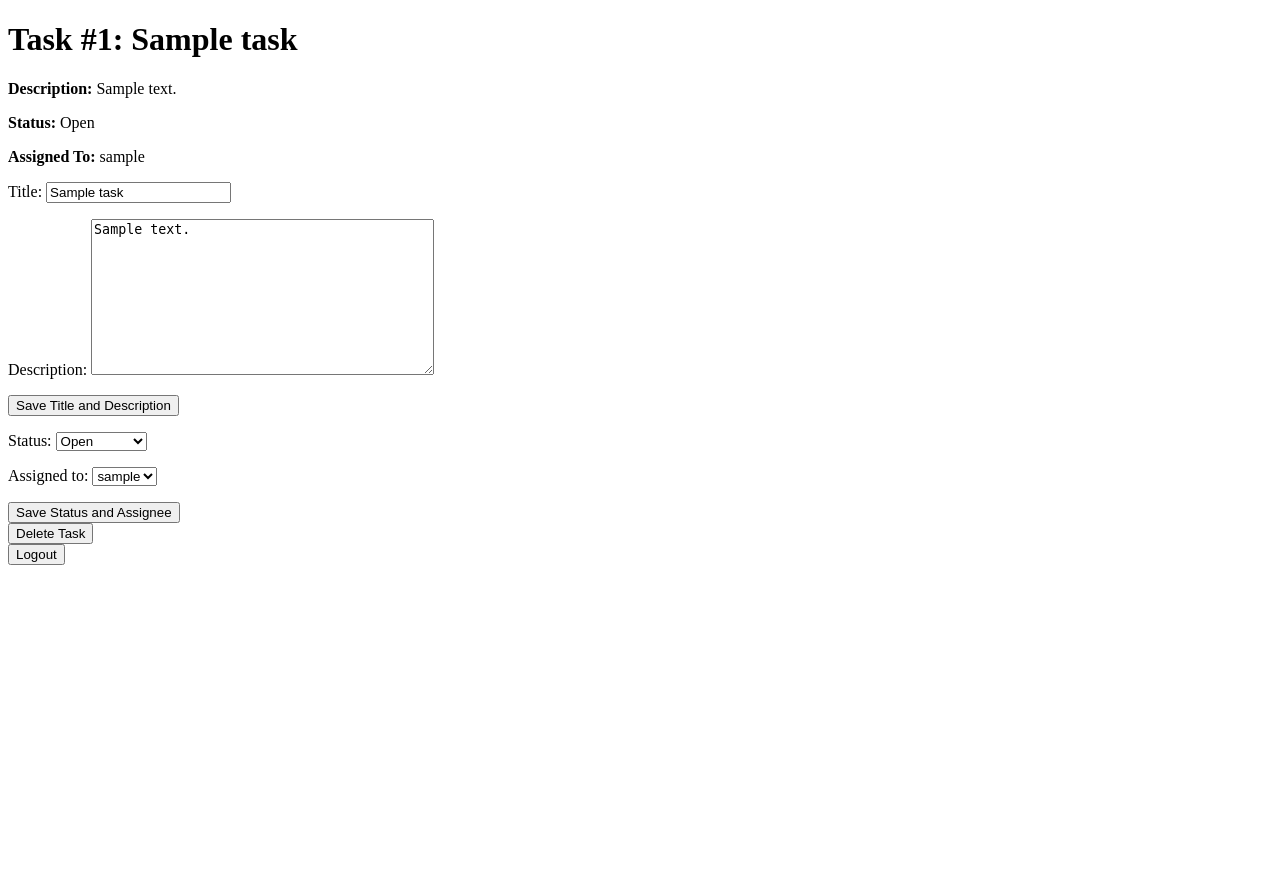
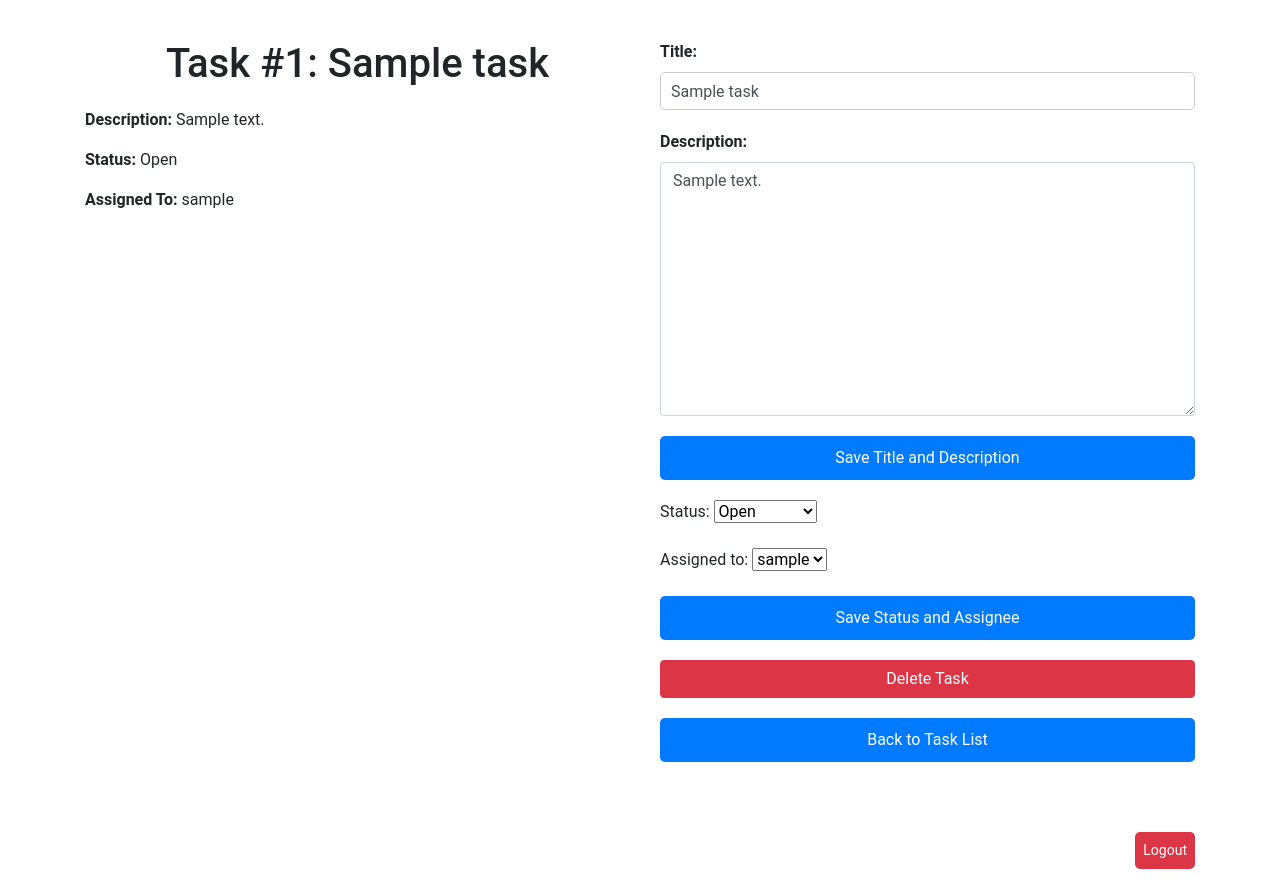
Before and after one commit to adamant-antithesis/todo_test, a Django app: page /task/1/ in a window 1280 px wide. Before the commit the page ends 565 px from the top, so only its background shows below. Run offline with Django 5.2, Linux system fonts and the light colour scheme; a user stored in the database is signed in; tables that the repository leaves empty hold one stand-in row (values such as "Sample post"); some libraries are stand-ins or nearby versions.

Commit message:
Added styles for task detail page

```diff
--- a/task_manager_test/task_manager/static/css/styles.css
+++ b/task_manager_test/task_manager/static/css/styles.css
@@ -137,3 +137,56 @@ form {
 .form-group select option {
   padding: 5px;
 }
+
+.task-container {
+    display: flex;
+    justify-content: space-between;
+    align-items: flex-start;
+    margin-top: 20px;
+}
+
+.task-info {
+    width: 50%;
+    padding-right: 10px;
+}
+
+.task-info p {
+    overflow-wrap: break-word;
+}
+
+.task-forms {
+    width: 50%;
+    padding-left: 20px;
+}
+
+.task-forms .task-form {
+    margin-bottom: 20px;
+}
+
+.task-forms .btn {
+    width: 100%;
+}
+
+.task-title {
+    overflow-wrap: break-word;
+}
+
+.logout-form {
+    margin-top: 20px;
+    float: right;
+}
+
+.logout-form button {
+    margin-top: 30px;
+    background-color: #dc3545;
+    border-color: #dc3545;
+    color: #fff;
+    padding: 8px;
+    border-radius: 5px;
+    cursor: pointer;
+    transition: background-color 0.3s;
+}
+
+.logout-form button:hover {
+    background-color: #c82333;
+}
--- a/task_manager_test/task_manager/templates/task_detail.html
+++ b/task_manager_test/task_manager/templates/task_detail.html
@@ -1,36 +1,59 @@
+{% load static %}
+
 <!DOCTYPE html>
 <html lang="en">
 <head>
     <meta charset="UTF-8">
     <title>Task Detail</title>
+    <link href="https://stackpath.bootstrapcdn.com/bootstrap/4.5.2/css/bootstrap.min.css" rel="stylesheet">
+    <link rel="stylesheet" type="text/css" href="{% static 'css/styles.css' %}">
 </head>
 <body>
-    <h1>Task #{{ task.id }}: {{ task.title }}</h1>
+    <div class="container task-container">
+        <div class="task-info">
+            <h1 class="task-title">Task #{{ task.id }}: {{ task.title }}</h1>
+            <div class="task-detail">
                 <p><strong>Description:</strong> {{ task.description }}</p>
                 <p><strong>Status:</strong> {{ task.status }}</p>
                 <p><strong>Assigned To:</strong> {% if task.assigned_to %} {{ task.assigned_to }} {% else %} Not Assigned {% endif %}</p>
+            </div>
+        </div>
 
-    <form method="post">
+        <div class="task-forms">
+            <form method="post" class="task-form">
                 {% csrf_token %}
-        {{ title_description_form.as_p }}
-        <button type="submit">Save Title and Description</button>
+                <div class="form-group">
+                    <label for="id_title">Title:</label>
+                    <input type="text" name="title" maxlength="100" required id="id_title" class="form-control" value="{{ title_description_form.title.value }}">
+                </div>
+                <div class="form-group">
+                    <label for="id_description">Description:</label>
+                    <textarea name="description" cols="40" rows="10" required id="id_description" class="form-control">{{ title_description_form.description.value }}</textarea>
+                </div>
+                <button type="submit" class="btn btn-primary">Save Title and Description</button>
             </form>
 
-    <form method="post">
+            <form method="post" class="task-form">
                 {% csrf_token %}
                 {{ status_form.as_p }}
-        <button type="submit">Save Status and Assignee</button>
+                <button type="submit" class="btn btn-primary">Save Status and Assignee</button>
             </form>
 
-    <form method="post" action="{% url 'task_detail' task.id %}">
+            <form method="post" action="{% url 'task_detail' task.id %}" class="task-form">
                 {% csrf_token %}
                 <input type="hidden" name="delete_task" value="true">
                 <button type="submit" onclick="return confirm('Are you sure you want to delete this task?')" class="btn btn-danger">Delete Task</button>
             </form>
 
-    <form action="{% url 'logout' %}" method="post">
+            <form action="{% url 'task_list' %}" method="get" class="task-form">
+                <button type="submit" class="btn btn-primary">Back to Task List</button>
+            </form>
+
+            <form action="{% url 'logout' %}" method="post" class="logout-form">
                 {% csrf_token %}
-        <button type="submit">Logout</button>
+                <button type="submit" class="btn btn-primary btn-sm">Logout</button>
             </form>
+        </div>
+    </div>
 </body>
 </html>
```
Lines whose indentation alone changed are shown as unchanged.
